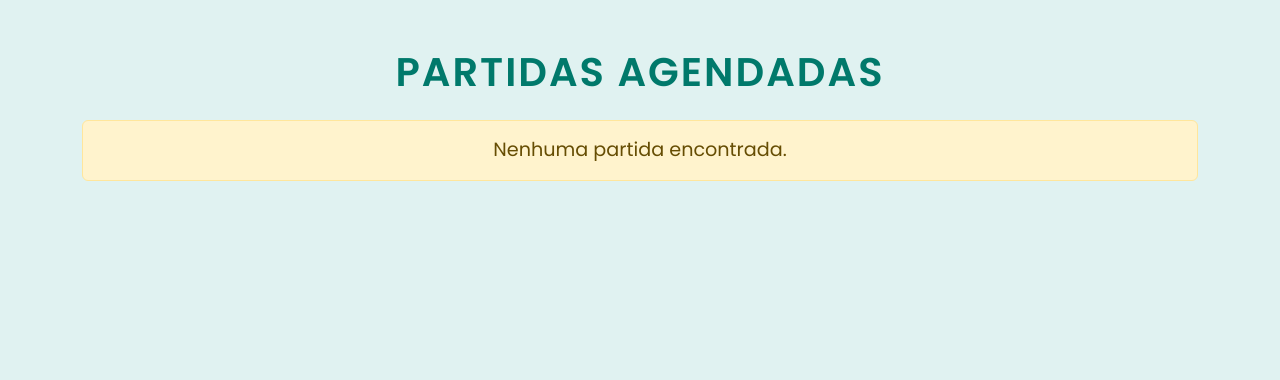
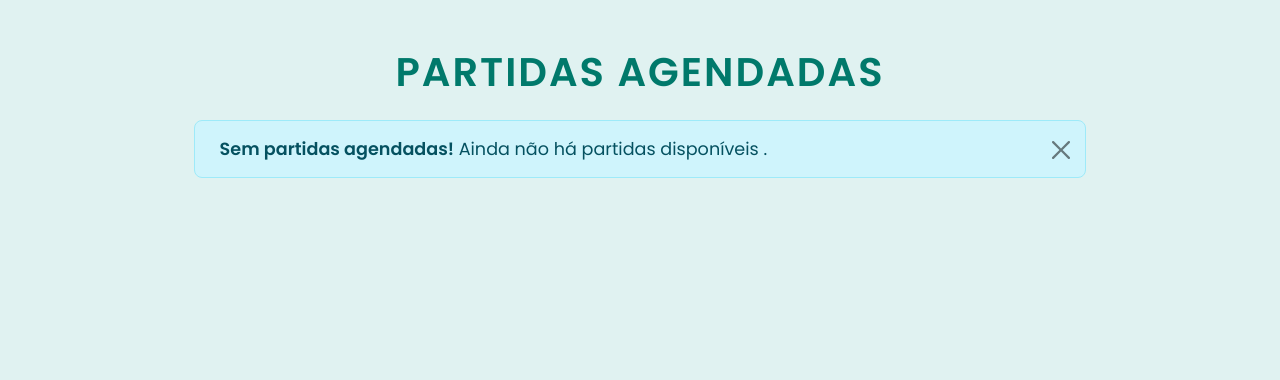
Before and after one commit to arianevaleira/Projeto-Arbitros, a Flask app: page /partidas in a window 1280 px wide. Shown: the part 71-451 px from the top of the page. Run offline with Flask 3, Linux system fonts and the light colour scheme; a user stored in the database is signed in; data that the repository does not hold is empty.

Commit message:
Update partidas.html

```diff
--- a/templates/partidas.html
+++ b/templates/partidas.html
@@ -3,7 +3,7 @@
 <head>
     <meta charset="UTF-8">
     <meta name="viewport" content="width=device-width, initial-scale=1.0">
-    <title>Partidas</title>
+    <title>Partidas Agendadas</title>
     <link rel="stylesheet" href="{{url_for('static', filename='css/style_partidas.css')}}">
 </head>
 <body>
@@ -17,7 +17,7 @@
             <div class="d-flex flex-column gap-4">
                 {% for partida in partidas %}
                     <div class="p-4 border rounded shadow bg-white position-relative" style="border-left: 8px solid #004d40;">
-                        <h3 class="text-dark fw-bold" style="font-size: 1.7rem; color: #00796B;  margin-bottom: 10px;">⚽Partida {{ partida.par_id }}</h3>
+                        <h3 class="text-dark fw-bold" style="font-size: 1.7rem; color: #00796B; margin-bottom: 10px;">⚽ Partida {{ partida.par_id }}</h3>
                         <p class="mb-2 text-muted" style="font-size: 1rem;">📅 <strong>Data:</strong> {{ partida.sol_data }}</p>
                         <p class="mb-2 text-muted" style="font-size: 1rem;">⏳ <strong>Início:</strong> {{ partida.sol_inicio }}</p>
                         <p class="mb-2 text-muted" style="font-size: 1rem;">🏁 <strong>Fim:</strong> {{ partida.sol_termino }}</p>
@@ -27,13 +27,12 @@
                 {% endfor %}
             </div>
         {% else %}
-            <div class="alert alert-warning text-center" role="alert" style="font-size: 1.2rem; padding: 15px;">
-                Nenhuma partida encontrada.
+            <div class="alert alert-info alert-dismissible fade show mx-auto" role="alert" style="font-size: 1.1rem; padding: 15px 25px; max-width: 80%; border-radius: 8px;">
+                <strong>Sem partidas agendadas!</strong> Ainda não há partidas disponíveis .
+                <button type="button" class="btn-close" data-bs-dismiss="alert" aria-label="Close"></button>
             </div>
-
         {% endif %}
     </div>
-
     {% endblock %}
 </body>
 </html>
```
